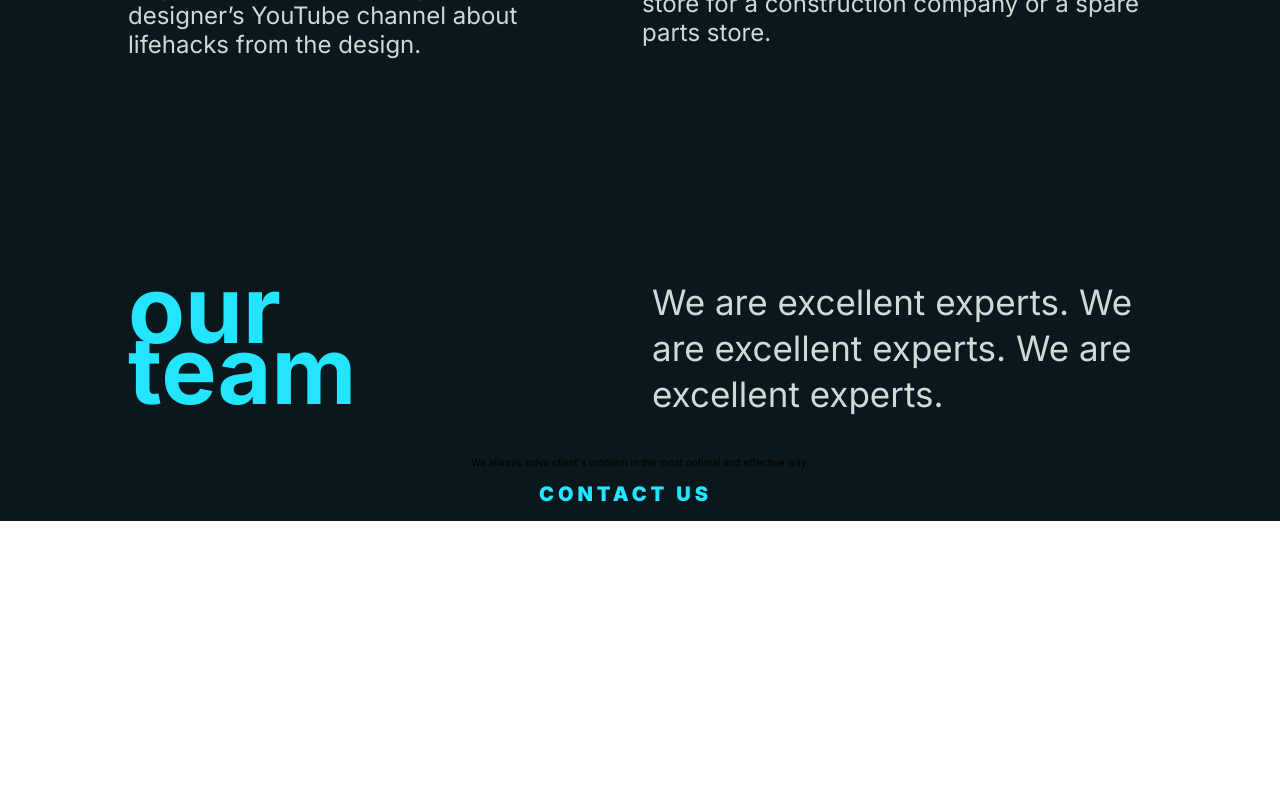
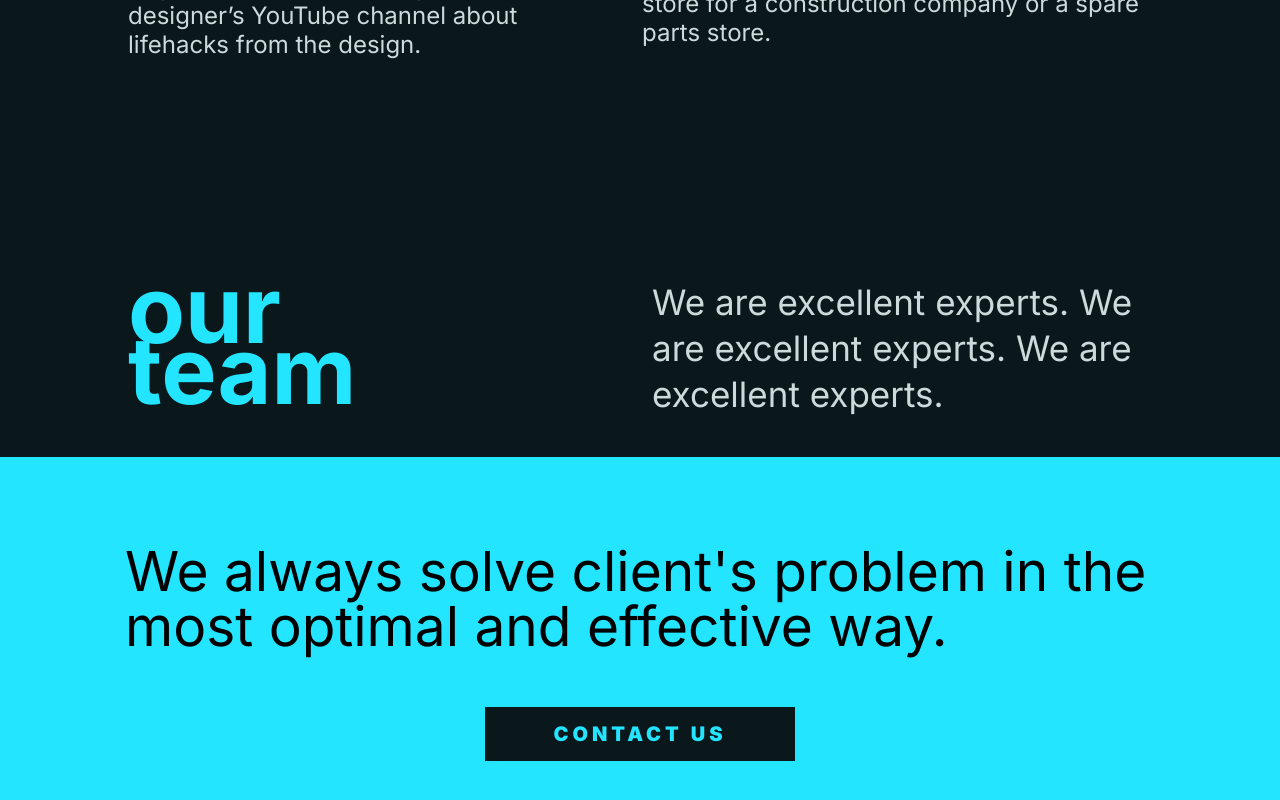
Before and after one commit to MajesticBay/majestic-bay, a React (Create React App) app: page / in a window 1280 px wide. Shown: the part 2885-3685 px from the top of the page. Before the commit the page ends 3406 px from the top, so only its background shows below. Built offline with nearby package versions, Linux system fonts and the light colour scheme.

Commit message:
Work on styling Banner component.

```diff
--- a/src/components/Banner.js
+++ b/src/components/Banner.js
@@ -3,8 +3,8 @@ import { Btn } from './Btn';
 export const Banner = () => {
     return (
         <div className="banner">
-            <p>We always solve client's problem in the most optimal and effective way.</p>
-            <Btn dark={true}/>
+            <p className="banner__text">We always solve client's problem in the most optimal and effective way.</p>
+            <Btn className={"banner__btn"} dark={true}/>
         </div>
     )
 }
--- a/src/scss/layout/_banner.scss
+++ b/src/scss/layout/_banner.scss
@@ -0,0 +1,17 @@
+.banner {
+    display: flex;
+    flex-direction: column;
+    align-items: center;
+    padding: 8.7rem 0;
+    width: 100%;
+    background-color: var(--color-secondary);
+
+    &__text {
+        max-width: 1030px;
+        font-size: 5.5rem;
+    }
+
+    &__btn {
+        margin-top: 5.3rem;
+    }
+}
--- a/src/scss/main.css
+++ b/src/scss/main.css
@@ -85,6 +85,31 @@ a {
 
 .pointer {
   cursor: pointer;
+}
+
+.banner {
+  display: -webkit-box;
+  display: -ms-flexbox;
+  display: flex;
+  -webkit-box-orient: vertical;
+  -webkit-box-direction: normal;
+      -ms-flex-direction: column;
+          flex-direction: column;
+  -webkit-box-align: center;
+      -ms-flex-align: center;
+          align-items: center;
+  padding: 8.7rem 0;
+  width: 100%;
+  background-color: var(--color-secondary);
+}
+
+.banner__text {
+  max-width: 1030px;
+  font-size: 5.5rem;
+}
+
+.banner__btn {
+  margin-top: 5.3rem;
 }
 
 .header-container {
```
Also changed, not shown: 1 other file (tests, documents, lock files or other folders).
